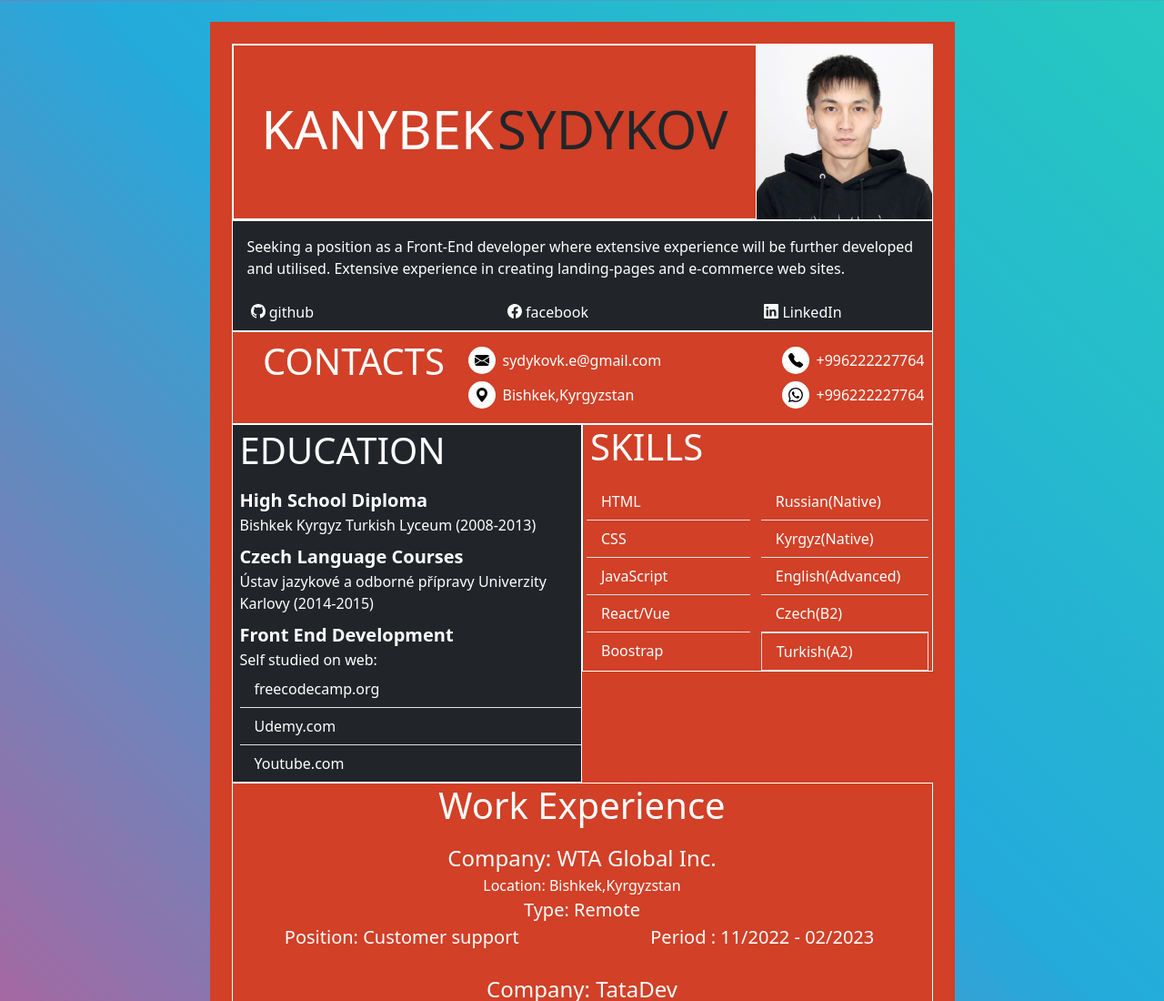
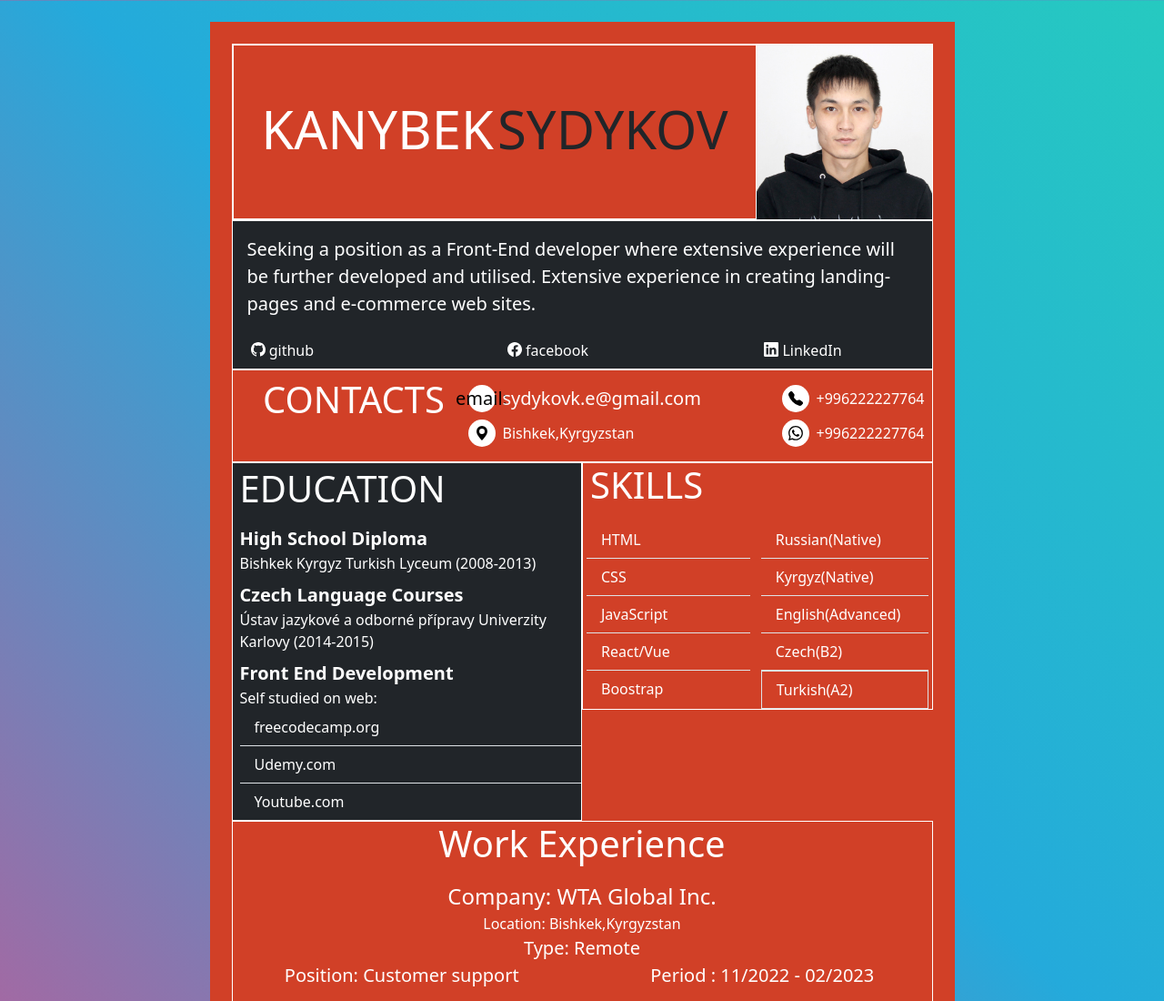
Before and after one commit to KanybekSydykov/CV, a plain HTML site: page index.html in a window 1280 px wide. Shown: the top 1100 px of the page at 91% size. Drawn offline with nearby package versions, Linux system fonts and the light colour scheme.

Commit message:
Update index.html

```diff
--- a/index.html
+++ b/index.html
@@ -10,7 +10,7 @@
   <body>
     <div class="wrapper">
       <div class="container-lg d-flex justify-content-center p-lg-4 p-0">
-        <div class="col-lg-9 col-12 d-flex flex-column justify-content-center p-4"style="background-color: #d14027;">
+        <div class="col-lg-9 col-12 d-flex flex-column justify-content-center p-lg-4 p-2"style="background-color: #d14027;">
           <!-- Name and Profile pic -->
                   <div class="d-flex flex-lg-row flex-column justify-content-center border border-white overflow-hidden" >
            <div class="col-12 col-lg-3 d-flex order-2 order-lg-1">
@@ -30,7 +30,7 @@
         <!-- End of Name and Profile Pic -->
         <!-- About info start -->
         <div class="d-flex flex-column bg-dark text-white border border-white p-2">
-          <p class="p-2 fs-6 w-100 text-white">
+          <p class="p-2 fs-5 w-100 text-white">
             Seeking a position as a Front-End developer where extensive experience will be further developed and utilised. Extensive
             experience in creating landing-pages and e-commerce web sites.
           </p>
@@ -61,10 +61,10 @@
           <h2 class="col-lg-4 col-12 fs-1 text-center p-0">CONTACTS</h2>
           <div class="col-lg-8 col-12 p-0">
             <div class="row m-0 pt-2">
-              <div class="col-lg-6 col-12 mb-2 d-flex flex-row p-0"><a href="mailto:sydykovk.e@gmail.com" class="d-flex align-items-center text-decoration-none text-white">
+              <div class="col-lg-6 col-12 mb-2 d-flex flex-row p-0"><a href="mailto:sydykovk.e@gmail.com" class="d-flex fs-5 align-items-center text-decoration-none text-white">
                 <span class="me-2 d-flex justify-content-center align-items-center icon-container rounded-circle bg-white"><svg xmlns="http://www.w3.org/2000/svg" width="16" height="16" fill="black" class="bi bi-envelope-fill" viewBox="0 0 16 16">
                   <path d="M.05 3.555A2 2 0 0 1 2 2h12a2 2 0 0 1 1.95 1.555L8 8.414.05 3.555ZM0 4.697v7.104l5.803-3.558L0 4.697ZM6.761 8.83l-6.57 4.027A2 2 0 0 0 2 14h12a2 2 0 0 0 1.808-1.144l-6.57-4.027L8 9.586l-1.239-.757Zm3.436-.586L16 11.801V4.697l-5.803 3.546Z"/>
-                </svg></span>
+                </svg>email:</span>
                 sydykovk.e@gmail.com</a></div>
               <div class="col-lg-6 col-12 mb-2 d-flex flex-row p-0 justify-content-lg-end"><a href="tel:+996222227764" class="d-flex align-items-center text-decoration-none text-white">
                 <span class="me-2 d-flex justify-content-center align-items-center icon-container rounded-circle bg-white">
```
